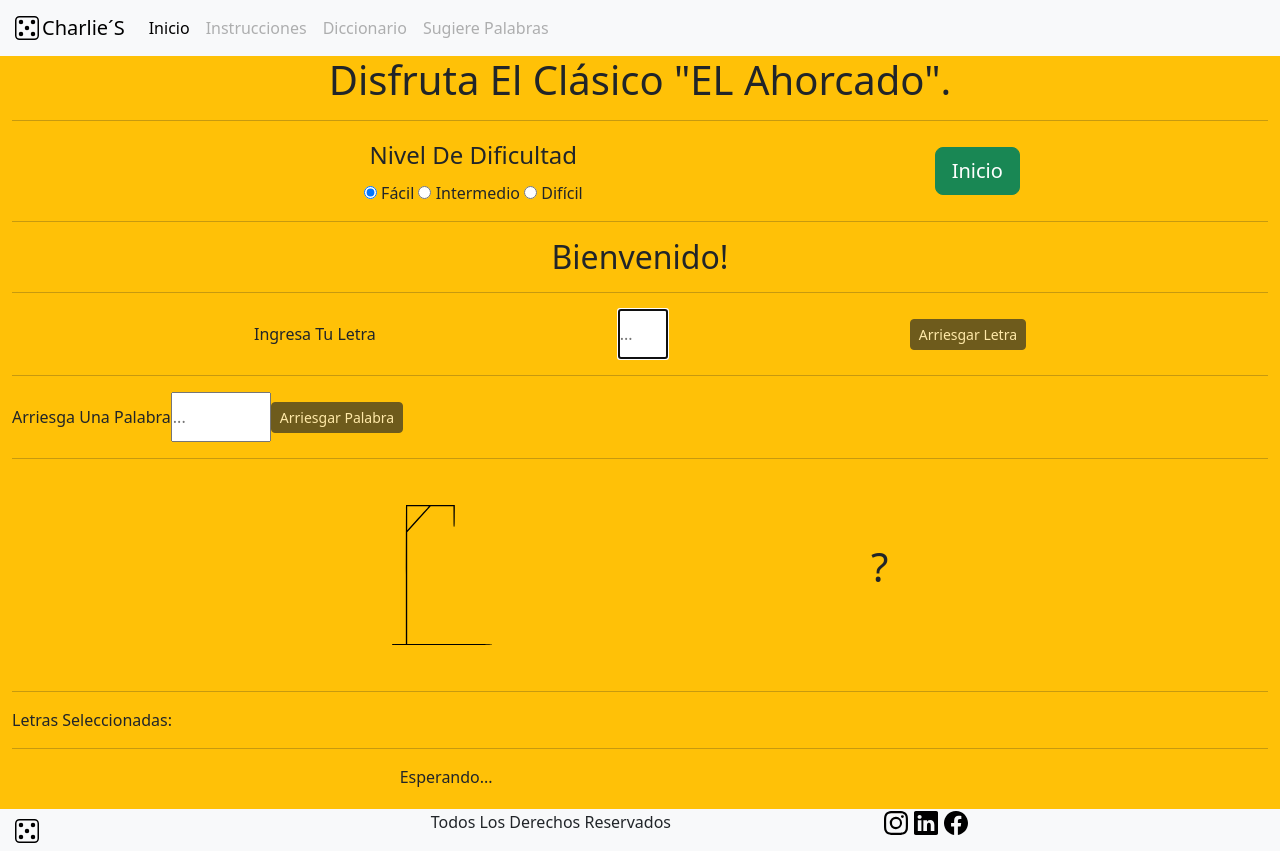
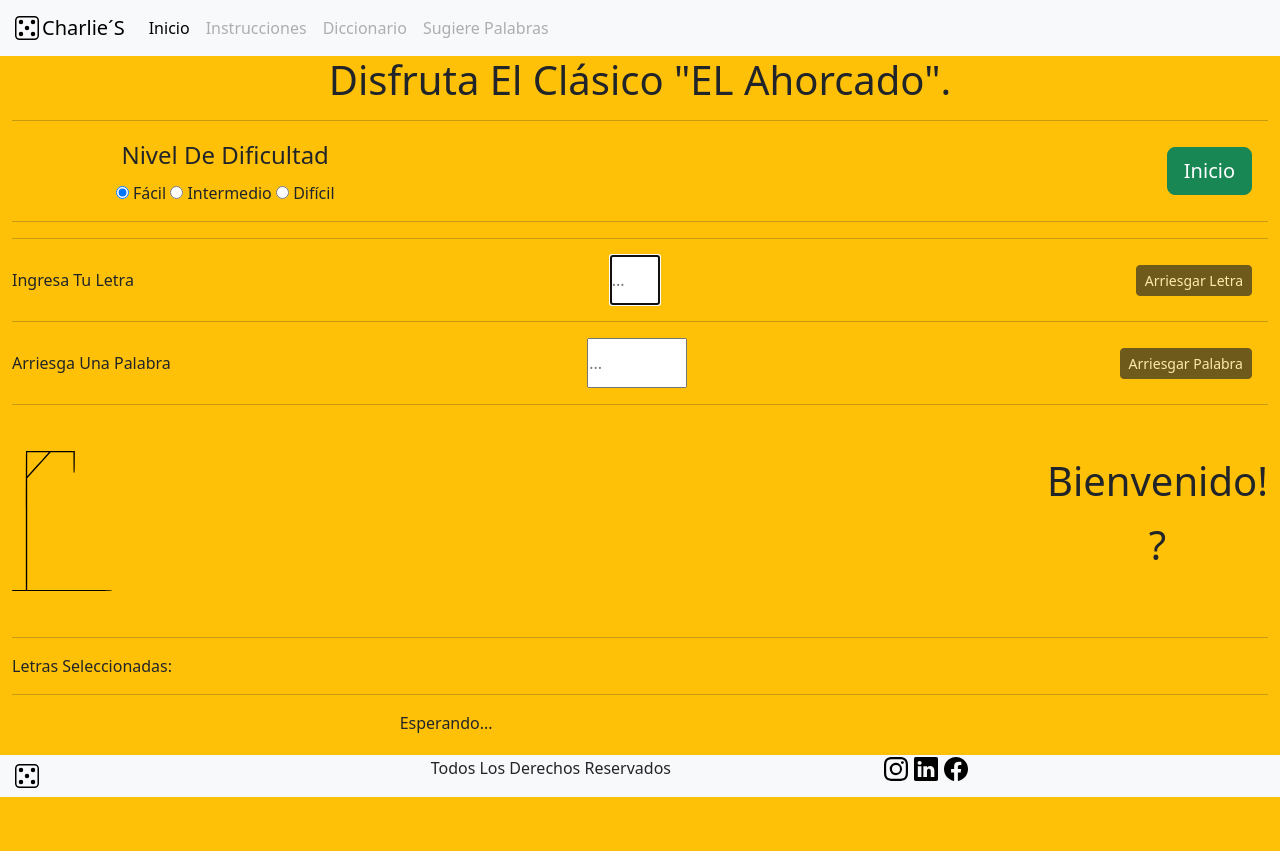
Before and after one commit to etcsa044/preentrega1-pelayes_carlos, a plain HTML site: page views/play.html in a window 1280 px wide. After the commit the page ends 800 px from the top, so only its background shows below. Drawn offline with nearby package versions, Linux system fonts and the light colour scheme; some packages are replaced by stand-ins of ours; no server answers; a script that the page names is missing.

Commit message:
modificaciones visuales varias

```diff
--- a/views/play.html
+++ b/views/play.html
@@ -57,7 +57,7 @@
         <section>
             <hr>
             <!-- SELECCIÓN NIVEL -->
-            <article id="contenedor_nivel" class="d-flex text-center align-items-center justify-content-evenly">
+            <article id="contenedor_nivel" class="d-flex text-center align-items-center justify-content-between">
                 <form id="form_nivel">
                     <legend>Nivel de Dificultad</legend>
 
@@ -67,13 +67,14 @@
 
                     <input type="radio" class="radios" name="dificultad" value="dificil"> Difícil
                 </form>
-                <a href="#contenedor_palabra"><button id="btn_inicio" type="button" class="btn btn-success btn-lg animate__animated ">Inicio</button></a>
+                <a href="#contenedor_palabra"><button id="btn_inicio" type="button"
+                        class="btn btn-success btn-lg animate__animated me-3">Inicio</button></a>
             </article>
             <hr>
 
             <!-- PISTA -->
             <article id="contenedor_pista">
-                <h2 id="h1_mensajes" class="text-center">Bienvenido!</h2>
+
                 <p id="p_cantidad_letras"></p>
                 <p id="p_pista"></p>
             </article>
@@ -81,27 +82,33 @@
 
             <!-- INPUT LETRA -->
             <article id="contenedor_arriesgar_letra"
-                class="d-flex text-center align-items-center justify-content-evenly">
+                class="d-flex text-center align-items-center justify-content-between">
                 <label for="letra_usuario" id="label_letra_usuario">Ingresa tu letra</label>
                 <input type="text" name="letra_usuario" id="letra_usuario" maxlength="1" autofocus placeholder="...">
-                <a href="#ancla"><button id="btn_arriesgar_letra" type="button" class="btn btn-dark btn-sm " disabled>Arriesgar
-                    Letra</button></a>
+                <a href="#ancla"><button id="btn_arriesgar_letra" type="button" class="btn btn-dark btn-sm me-3"
+                        disabled>Arriesgar
+                        Letra</button></a>
             </article>
             <hr>
 
             <!-- INPUT PALABRA -->
-            <article id="contenedor_arriesgar_palabra" class="d-flex text-center align-items-center">
+            <article id="contenedor_arriesgar_palabra"
+                class="d-flex text-center align-items-center justify-content-between">
                 <label for="palabra_usuario">Arriesga una palabra</label>
                 <input type="text" name="palabra_usuario" id="palabra_usuario" placeholder="...">
-                <button id="btn_arriesgar_palabra" type="button" class="btn btn-dark btn-sm " disabled>Arriesgar
+                <button id="btn_arriesgar_palabra" type="button" class="btn btn-dark btn-sm mx-3" disabled>Arriesgar
                     Palabra</button>
             </article>
             <hr id="ancla">
 
             <!-- IMG -->
-            <article id="contenedor_img" class="img-fluid d-flex align-items-center justify-content-evenly">
+            <article id="contenedor_img" class="img-fluid d-flex align-items-center justify-content-between">
                 <img src="../img/ahorcado6.svg" id="img_ahorcado" class="" alt="imagen mástil ahorcado vacio">
-                <p id="p_palabra_oculta" class="display-6">?</p>
+                <div>
+                    <p id="h1_mensajes" class="text-center display-6">Bienvenido!</p>
+                    <p id="p_palabra_oculta" class="text-center display-6">?</p>
+                </div>
+
             </article>
             <hr>
 
```
Also changed, not shown: index.html (+0 -2 lines).
